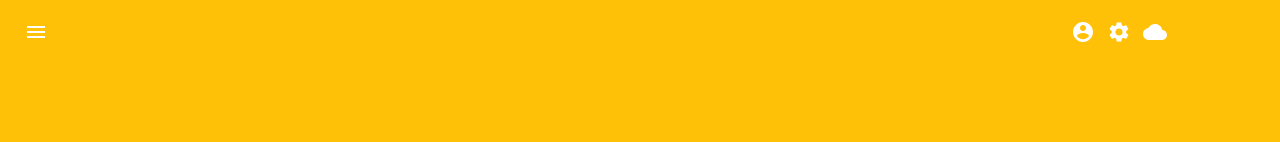
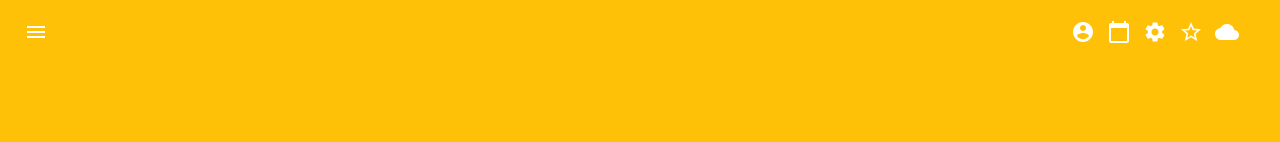
Before and after one commit to dotsync/wellness, a React (Create React App) app: page / in a window 1280 px wide. Shown: the top 142 px of the page. Built offline with nearby package versions, Linux system fonts and the light colour scheme.

Commit message:
Creates calendar and premium badge icons

```diff
--- a/src/components/Navbar.js
+++ b/src/components/Navbar.js
@@ -4,6 +4,8 @@ import MenuIcon from '@material-ui/icons/Menu';
 import AccountCircleIcon from '@material-ui/icons/AccountCircle';
 import CloudIcon from '@material-ui/icons/Cloud';
 import SettingsIcon from '@material-ui/icons/Settings';
+import CalendarTodayIcon from '@material-ui/icons/CalendarToday';
+import StarOutlineIcon from '@material-ui/icons/StarOutline';
 import { AppBar, Toolbar, IconButton, Typography } from '@material-ui/core';
 
 import { Grid } from '@material-ui/core';
@@ -46,8 +48,14 @@ export default function ButtonAppBar() {
               <IconButton edge="start" className={classes.accountAvatarButton} color="inherit" aria-label="account">
                 <AccountCircleIcon />
               </IconButton>
+              <IconButton edge="start" color="inherit" aria-label="Calendar">
+                <CalendarTodayIcon />
+              </IconButton>
               <IconButton edge="start" color="inherit" aria-label="Settings">
                 <SettingsIcon />
+              </IconButton>
+              <IconButton edge="start" color="inherit" aria-label="Premium">
+                <StarOutlineIcon />
               </IconButton>
               <IconButton edge="start" color="inherit" aria-label="Current Weather">
                 <CloudIcon />
```
